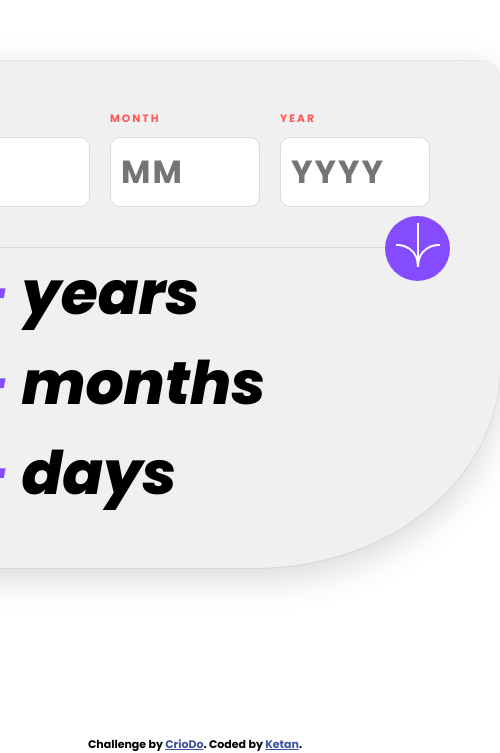
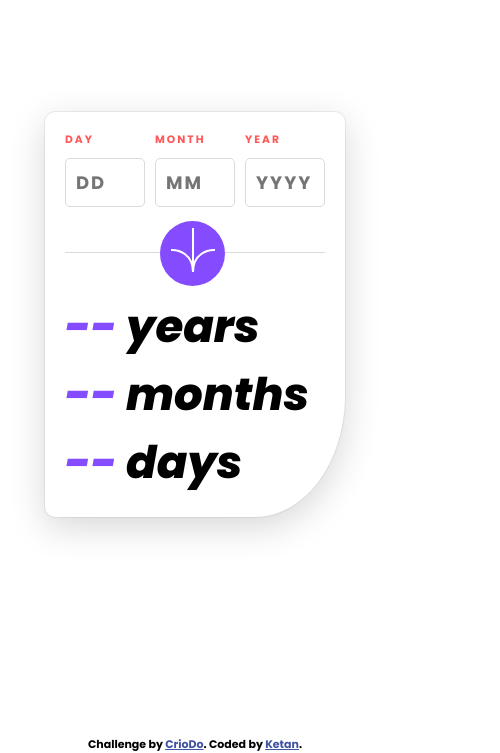
Before and after one commit to ImKetan1610/miniBuildout2, a plain HTML site: page age-calculator-app-main/index.html in a window 390 px wide. Shown: the part 108-861 px from the top of the page, 500 px wide, since content can reach past the window. Drawn offline with Linux system fonts and the light colour scheme.

Commit message:
added media queries

```diff
--- a/age-calculator-app-main/styles.css
+++ b/age-calculator-app-main/styles.css
@@ -115,3 +115,42 @@ p.error {
 .attribution a {
   color: hsl(228, 45%, 44%);
 }
+
+@media only screen and (max-width: 600px) {
+  .input {
+    margin-bottom: 40px;
+  }
+
+  input {
+    font-size: 18px;
+    width: 80px;
+    margin-right: 10px;
+    border-radius: 5px;
+  }
+
+  .content {
+    background: hsl(0, 0%, 100%);
+    width: 300px;
+    padding: 20px;
+    border-radius: 10px;
+    border-bottom-right-radius: 30%;
+    position: relative;
+  }
+
+  .result h1 {
+    font-size: 45px;
+    font-style: italic;
+  }
+
+  p.error {
+    font-size: 10px;
+  }
+
+  button {
+    right: 40%;
+  }
+
+  .result {
+    margin-top: 40px;
+  }
+}
```
